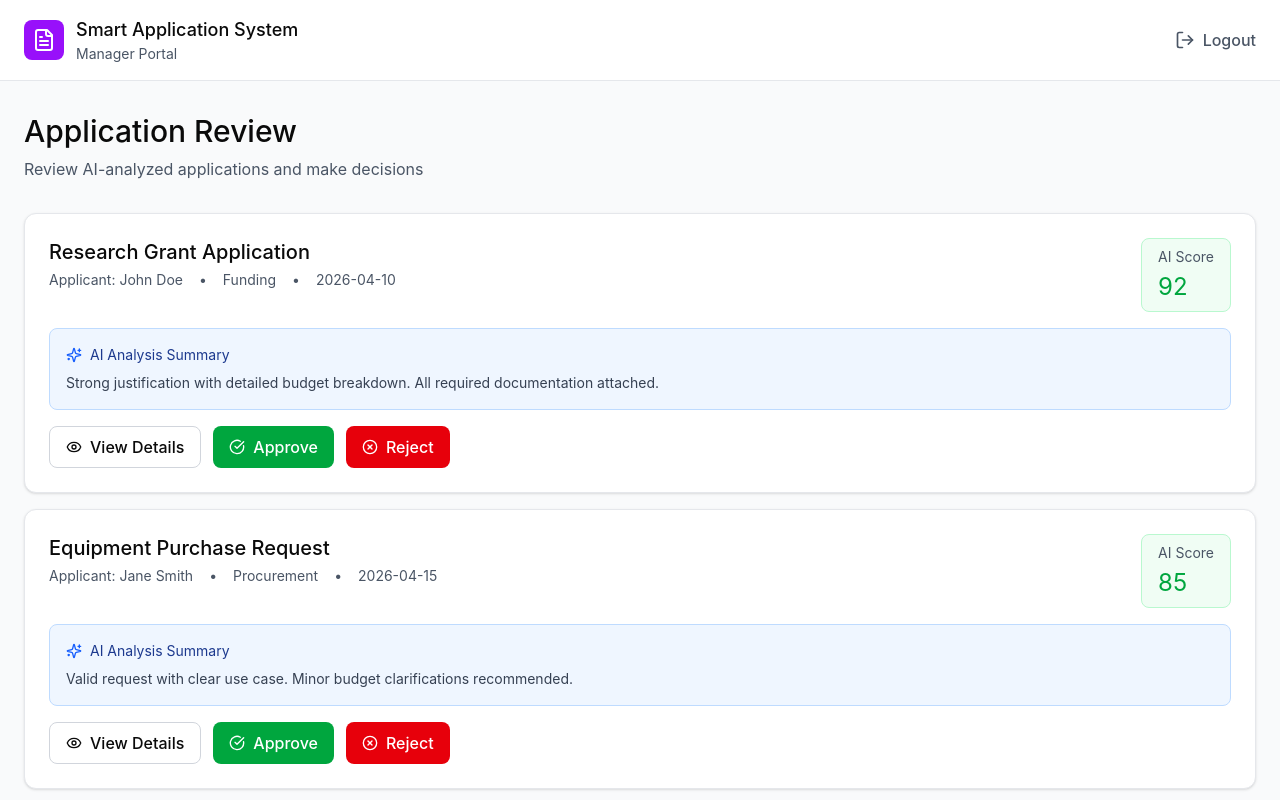
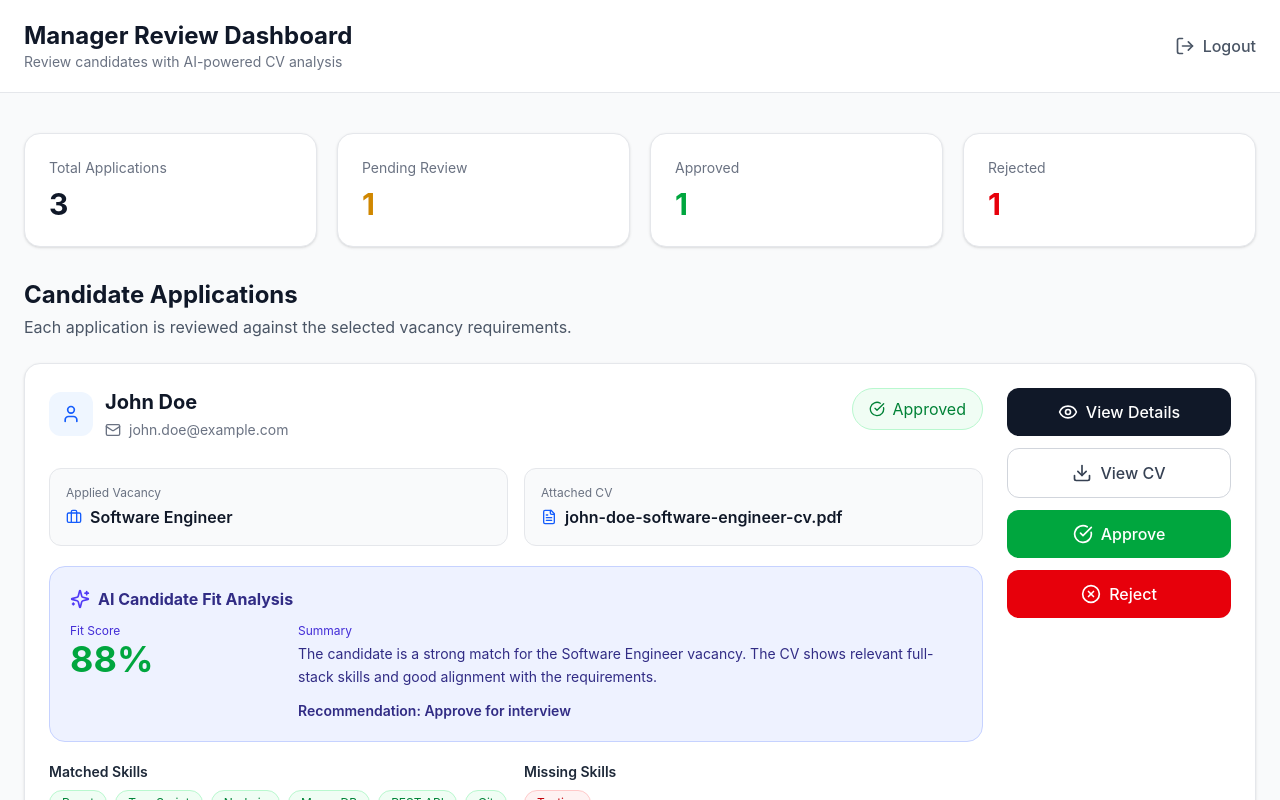
Before and after one commit to vahid2104/ai-smart-application-system, a React (Vite) app in the folder frontend/: page /manager in a window 1280 px wide. Shown: the top 800 px of the page. Built offline with nearby package versions, Linux system fonts and the light colour scheme.

Commit message:
feat: redesign manager dashboard for AI recruitment review

```diff
--- a/frontend/src/app/components/ManagerDashboard.tsx
+++ b/frontend/src/app/components/ManagerDashboard.tsx
@@ -1,91 +1,78 @@
 import { useState } from "react";
 import { useNavigate } from "react-router";
-import { FileText, LogOut, CheckCircle, XCircle, Sparkles, Eye } from "lucide-react";
-
-const mockApplications = [
-  {
-    id: 1,
-    title: "Research Grant Application",
-    applicant: "John Doe",
-    category: "Funding",
-    submittedDate: "2026-04-10",
-    aiScore: 92,
-    aiSummary: "Strong justification with detailed budget breakdown. All required documentation attached.",
-    status: "pending",
-  },
-  {
-    id: 2,
-    title: "Equipment Purchase Request",
-    applicant: "Jane Smith",
-    category: "Procurement",
-    submittedDate: "2026-04-15",
-    aiScore: 85,
-    aiSummary: "Valid request with clear use case. Minor budget clarifications recommended.",
-    status: "pending",
-  },
-  {
-    id: 3,
-    title: "Lab Access Extension",
-    applicant: "Mike Johnson",
-    category: "Facilities",
-    submittedDate: "2026-04-17",
-    aiScore: 88,
-    aiSummary: "Reasonable request with proper supervisor approval. Scheduling conflicts resolved.",
-    status: "pending",
-  },
-  {
-    id: 4,
-    title: "Software License Request",
-    applicant: "Sarah Williams",
-    category: "Procurement",
-    submittedDate: "2026-04-16",
-    aiScore: 78,
-    aiSummary: "Adequate justification. Consider departmental license for cost efficiency.",
-    status: "pending",
-  },
-];
+import {
+  CheckCircle,
+  XCircle,
+  Clock,
+  LogOut,
+  FileText,
+  Sparkles,
+  Eye,
+  Download,
+  Briefcase,
+  User,
+  Mail,
+} from "lucide-react";
+import { candidateApplications } from "../data/mockRecruitmentData";
 
 export default function ManagerDashboard() {
   const navigate = useNavigate();
-  const [applications, setApplications] = useState(mockApplications);
+  const [applications, setApplications] = useState(candidateApplications);
 
-  const handleApprove = (id: number) => {
-    setApplications(apps =>
-      apps.map(app => app.id === id ? { ...app, status: "approved" } : app)
+  const handleStatusChange = (
+    applicationId: number,
+    newStatus: "approved" | "rejected"
+  ) => {
+    setApplications((prev) =>
+      prev.map((application) =>
+        application.id === applicationId
+          ? { ...application, status: newStatus }
+          : application
+      )
     );
   };
 
-  const handleReject = (id: number) => {
-    setApplications(apps =>
-      apps.map(app => app.id === id ? { ...app, status: "rejected" } : app)
-    );
+  const getStatusColor = (status: string) => {
+    if (status === "approved") {
+      return "bg-green-50 text-green-700 border-green-200";
+    }
+
+    if (status === "rejected") {
+      return "bg-red-50 text-red-700 border-red-200";
+    }
+
+    return "bg-yellow-50 text-yellow-700 border-yellow-200";
+  };
+
+  const getStatusIcon = (status: string) => {
+    if (status === "approved") return <CheckCircle className="w-4 h-4" />;
+    if (status === "rejected") return <XCircle className="w-4 h-4" />;
+    return <Clock className="w-4 h-4" />;
   };
 
   const getScoreColor = (score: number) => {
-    if (score >= 85) return "text-green-600";
-    if (score >= 70) return "text-yellow-600";
+    if (score >= 80) return "text-green-600";
+    if (score >= 60) return "text-yellow-600";
     return "text-red-600";
   };
 
-  const getScoreBgColor = (score: number) => {
-    if (score >= 85) return "bg-green-50 border-green-200";
-    if (score >= 70) return "bg-yellow-50 border-yellow-200";
-    return "bg-red-50 border-red-200";
-  };
+  const pendingCount = applications.filter((app) => app.status === "pending").length;
+  const approvedCount = applications.filter((app) => app.status === "approved").length;
+  const rejectedCount = applications.filter((app) => app.status === "rejected").length;
 
   return (
     <div className="min-h-screen bg-gray-50">
-      <nav className="bg-white border-b border-gray-200">
-        <div className="max-w-7xl mx-auto px-6 py-4 flex items-center justify-between">
-          <div className="flex items-center gap-3">
-            <div className="w-10 h-10 bg-purple-600 rounded-lg flex items-center justify-center">
-              <FileText className="w-6 h-6 text-white" />
+      <header className="bg-white border-b border-gray-200">
+        <div className="max-w-7xl mx-auto px-6 py-5 flex items-center justify-between">
+          <div>
+            <h1 className="text-2xl font-bold text-gray-900">
+              Manager Review Dashboard
+            </h1>
+            <p className="text-sm text-gray-500">
+              Review candidates with AI-powered CV analysis
+            </p>
           </div>
-            <div>
-              <h1 className="text-lg">Smart Application System</h1>
-              <p className="text-sm text-gray-600">Manager Portal</p>
-            </div>
-          </div>
+
           <button
             onClick={() => navigate("/")}
             className="flex items-center gap-2 text-gray-600 hover:text-gray-900 transition-colors"
@@ -94,90 +81,207 @@ export default function ManagerDashboard() {
             Logout
           </button>
         </div>
-      </nav>
+      </header>
 
-      <div className="max-w-7xl mx-auto px-6 py-8">
-        <div className="mb-8">
-          <h2 className="text-3xl mb-2">Application Review</h2>
-          <p className="text-gray-600">Review AI-analyzed applications and make decisions</p>
+      <main className="max-w-7xl mx-auto px-6 py-10">
+        <section className="grid md:grid-cols-4 gap-5 mb-8">
+          <div className="bg-white rounded-2xl border border-gray-200 p-6 shadow-sm">
+            <p className="text-sm text-gray-500">Total Applications</p>
+            <p className="text-3xl font-bold text-gray-900 mt-2">
+              {applications.length}
+            </p>
           </div>
 
-        <div className="space-y-4">
-          {applications.map((app) => (
+          <div className="bg-white rounded-2xl border border-gray-200 p-6 shadow-sm">
+            <p className="text-sm text-gray-500">Pending Review</p>
+            <p className="text-3xl font-bold text-yellow-600 mt-2">
+              {pendingCount}
+            </p>
+          </div>
+
+          <div className="bg-white rounded-2xl border border-gray-200 p-6 shadow-sm">
+            <p className="text-sm text-gray-500">Approved</p>
+            <p className="text-3xl font-bold text-green-600 mt-2">
+              {approvedCount}
+            </p>
+          </div>
+
+          <div className="bg-white rounded-2xl border border-gray-200 p-6 shadow-sm">
+            <p className="text-sm text-gray-500">Rejected</p>
+            <p className="text-3xl font-bold text-red-600 mt-2">
+              {rejectedCount}
+            </p>
+          </div>
+        </section>
+
+        <section className="mb-6">
+          <h2 className="text-2xl font-bold text-gray-900">
+            Candidate Applications
+          </h2>
+          <p className="text-gray-600 mt-1">
+            Each application is reviewed against the selected vacancy requirements.
+          </p>
+        </section>
+
+        <section className="grid gap-6">
+          {applications.map((application) => (
             <div
-              key={app.id}
-              className="bg-white rounded-xl shadow-sm border border-gray-200 p-6"
+              key={application.id}
+              className="bg-white rounded-2xl border border-gray-200 shadow-sm p-6"
             >
-              <div className="flex items-start justify-between mb-4">
+              <div className="flex flex-col xl:flex-row xl:items-start xl:justify-between gap-6">
                 <div className="flex-1">
-                  <h3 className="text-xl mb-1">{app.title}</h3>
-                  <div className="flex items-center gap-4 text-sm text-gray-600">
-                    <span>Applicant: {app.applicant}</span>
-                    <span>•</span>
-                    <span>{app.category}</span>
-                    <span>•</span>
-                    <span>{app.submittedDate}</span>
+                  <div className="flex flex-col md:flex-row md:items-start md:justify-between gap-4 mb-5">
+                    <div>
+                      <div className="flex items-center gap-3 mb-2">
+                        <div className="w-11 h-11 bg-blue-50 rounded-xl flex items-center justify-center">
+                          <User className="w-5 h-5 text-blue-600" />
                         </div>
-                </div>
-                <div className={`px-4 py-2 rounded-lg border ${getScoreBgColor(app.aiScore)}`}>
-                  <div className="text-sm text-gray-600 mb-1">AI Score</div>
-                  <div className={`text-2xl ${getScoreColor(app.aiScore)}`}>
-                    {app.aiScore}
+
+                        <div>
+                          <h3 className="text-xl font-bold text-gray-900">
+                            {application.candidateName}
+                          </h3>
+                          <p className="text-sm text-gray-500 flex items-center gap-2 mt-1">
+                            <Mail className="w-4 h-4" />
+                            {application.candidateEmail}
+                          </p>
                         </div>
                       </div>
                     </div>
 
-              <div className="bg-blue-50 border border-blue-200 rounded-lg p-4 mb-4">
-                <div className="flex items-center gap-2 mb-2">
-                  <Sparkles className="w-4 h-4 text-blue-600" />
-                  <span className="text-sm text-blue-900">AI Analysis Summary</span>
+                    <div
+                      className={`px-4 py-2 rounded-full border flex items-center gap-2 capitalize w-fit ${getStatusColor(
+                        application.status
+                      )}`}
+                    >
+                      {getStatusIcon(application.status)}
+                      {application.status}
                     </div>
-                <p className="text-sm text-gray-700">{app.aiSummary}</p>
                   </div>
 
-              <div className="flex gap-3">
-                <button
-                  onClick={() => navigate(`/analysis/${app.id}`)}
-                  className="flex items-center gap-2 px-4 py-2 rounded-lg border border-gray-300 hover:bg-gray-50 transition-colors"
-                >
-                  <Eye className="w-4 h-4" />
-                  View Details
-                </button>
-                {app.status === "pending" && (
-                  <>
-                    <button
-                      onClick={() => handleApprove(app.id)}
-                      className="flex items-center gap-2 px-4 py-2 rounded-lg bg-green-600 text-white hover:bg-green-700 transition-colors"
-                    >
-                      <CheckCircle className="w-4 h-4" />
-                      Approve
-                    </button>
-                    <button
-                      onClick={() => handleReject(app.id)}
-                      className="flex items-center gap-2 px-4 py-2 rounded-lg bg-red-600 text-white hover:bg-red-700 transition-colors"
-                    >
-                      <XCircle className="w-4 h-4" />
-                      Reject
-                    </button>
-                  </>
-                )}
-                {app.status === "approved" && (
-                  <div className="px-4 py-2 rounded-lg bg-green-50 text-green-700 border border-green-200 flex items-center gap-2">
-                    <CheckCircle className="w-4 h-4" />
-                    Approved
+                  <div className="grid md:grid-cols-2 gap-4 mb-5">
+                    <div className="bg-gray-50 border border-gray-200 rounded-xl p-4">
+                      <p className="text-xs text-gray-500 mb-1">Applied Vacancy</p>
+                      <p className="font-semibold text-gray-900 flex items-center gap-2">
+                        <Briefcase className="w-4 h-4 text-blue-600" />
+                        {application.vacancyTitle}
+                      </p>
                     </div>
-                )}
-                {app.status === "rejected" && (
-                  <div className="px-4 py-2 rounded-lg bg-red-50 text-red-700 border border-red-200 flex items-center gap-2">
-                    <XCircle className="w-4 h-4" />
-                    Rejected
-                  </div>
-                )}
+
+                    <div className="bg-gray-50 border border-gray-200 rounded-xl p-4">
+                      <p className="text-xs text-gray-500 mb-1">Attached CV</p>
+                      <p className="font-semibold text-gray-900 flex items-center gap-2">
+                        <FileText className="w-4 h-4 text-blue-600" />
+                        {application.cvFileName}
+                      </p>
                     </div>
                   </div>
+
+                  <div className="bg-indigo-50 border border-indigo-200 rounded-2xl p-5 mb-5">
+                    <div className="flex items-center gap-2 mb-3">
+                      <Sparkles className="w-5 h-5 text-indigo-600" />
+                      <h4 className="font-bold text-indigo-900">
+                        AI Candidate Fit Analysis
+                      </h4>
+                    </div>
+
+                    <div className="grid lg:grid-cols-4 gap-5">
+                      <div>
+                        <p className="text-xs text-indigo-700">Fit Score</p>
+                        <p
+                          className={`text-4xl font-bold ${getScoreColor(
+                            application.aiScore
+                          )}`}
+                        >
+                          {application.aiScore}%
+                        </p>
+                      </div>
+
+                      <div className="lg:col-span-3">
+                        <p className="text-xs text-indigo-700 mb-1">Summary</p>
+                        <p className="text-sm text-indigo-900 leading-relaxed">
+                          {application.aiSummary}
+                        </p>
+                        <p className="text-sm font-semibold text-indigo-900 mt-3">
+                          Recommendation: {application.aiRecommendation}
+                        </p>
+                      </div>
+                    </div>
+                  </div>
+
+                  <div className="grid md:grid-cols-2 gap-4">
+                    <div>
+                      <p className="text-sm font-semibold text-gray-800 mb-2">
+                        Matched Skills
+                      </p>
+                      <div className="flex flex-wrap gap-2">
+                        {application.matchedSkills.map((skill) => (
+                          <span
+                            key={skill}
+                            className="text-xs bg-green-50 text-green-700 px-3 py-1 rounded-full border border-green-200"
+                          >
+                            {skill}
+                          </span>
+                        ))}
+                      </div>
+                    </div>
+
+                    <div>
+                      <p className="text-sm font-semibold text-gray-800 mb-2">
+                        Missing Skills
+                      </p>
+                      <div className="flex flex-wrap gap-2">
+                        {application.missingSkills.map((skill) => (
+                          <span
+                            key={skill}
+                            className="text-xs bg-red-50 text-red-700 px-3 py-1 rounded-full border border-red-200"
+                          >
+                            {skill}
+                          </span>
                         ))}
                       </div>
                     </div>
                   </div>
+                </div>
+
+                <div className="xl:w-56 flex xl:flex-col gap-3">
+                  <button
+                    onClick={() => navigate(`/analysis/${application.id}`)}
+                    className="flex-1 xl:flex-none bg-gray-900 text-white px-4 py-3 rounded-xl hover:bg-gray-800 transition-colors flex items-center justify-center gap-2"
+                  >
+                    <Eye className="w-5 h-5" />
+                    View Details
+                  </button>
+
+                  <button
+                    className="flex-1 xl:flex-none bg-white border border-gray-300 text-gray-700 px-4 py-3 rounded-xl hover:bg-gray-50 transition-colors flex items-center justify-center gap-2"
+                  >
+                    <Download className="w-5 h-5" />
+                    View CV
+                  </button>
+
+                  <button
+                    onClick={() => handleStatusChange(application.id, "approved")}
+                    className="flex-1 xl:flex-none bg-green-600 text-white px-4 py-3 rounded-xl hover:bg-green-700 transition-colors flex items-center justify-center gap-2"
+                  >
+                    <CheckCircle className="w-5 h-5" />
+                    Approve
+                  </button>
+
+                  <button
+                    onClick={() => handleStatusChange(application.id, "rejected")}
+                    className="flex-1 xl:flex-none bg-red-600 text-white px-4 py-3 rounded-xl hover:bg-red-700 transition-colors flex items-center justify-center gap-2"
+                  >
+                    <XCircle className="w-5 h-5" />
+                    Reject
+                  </button>
+                </div>
+              </div>
+            </div>
+          ))}
+        </section>
+      </main>
+    </div>
   );
 }
```
Lines whose indentation alone changed are shown as unchanged.
